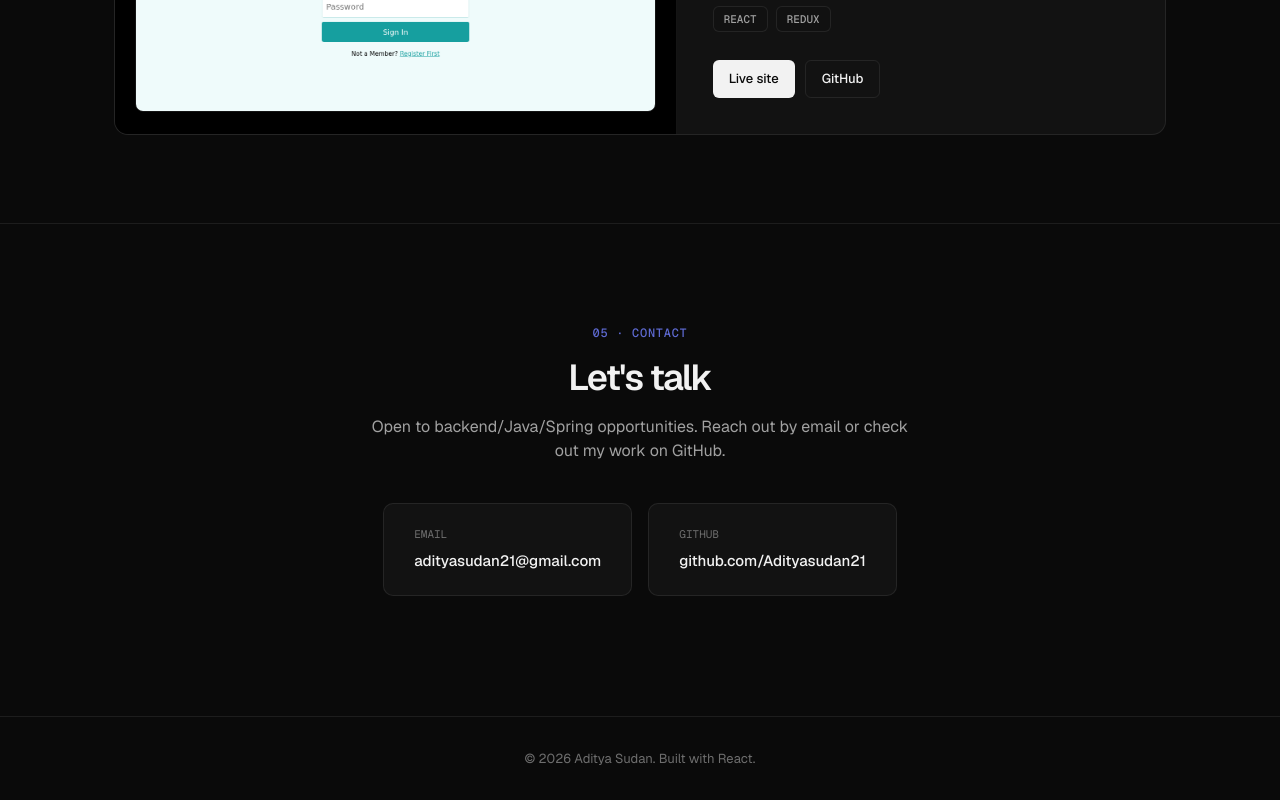
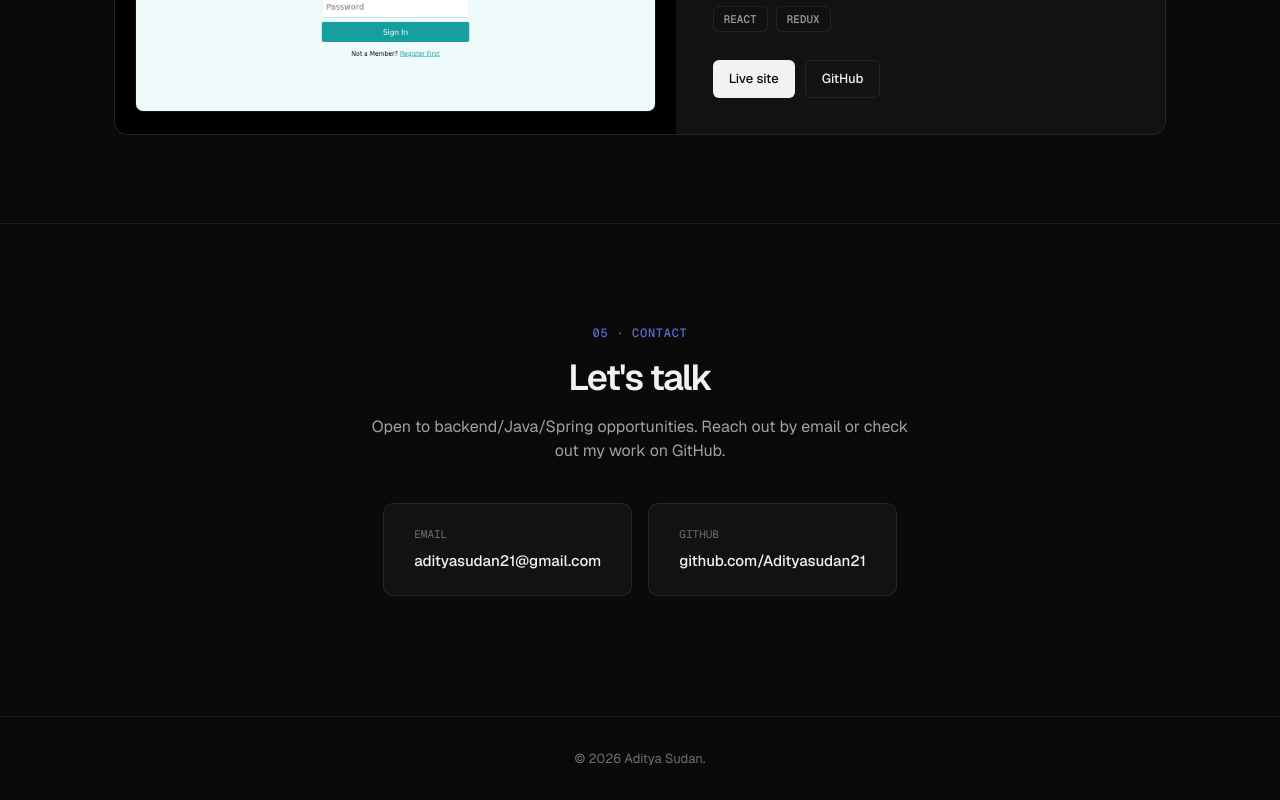
Before and after one commit to Adityasudan21/portfolio-site, a React (Vite) app: page / in a window 1280 px wide. Shown: the part 3803-4603 px from the top of the page. Built offline with nearby package versions, Linux system fonts and the light colour scheme.

Commit message:
Remove 'Built with React' from footer

```diff
--- a/src/App.jsx
+++ b/src/App.jsx
@@ -301,7 +301,7 @@ function Contact() {
 function Footer() {
   return (
     <footer className="footer">
-      <p>&copy; {new Date().getFullYear()} Aditya Sudan. Built with React.</p>
+      <p>&copy; {new Date().getFullYear()} Aditya Sudan.</p>
     </footer>
   )
 }
```
